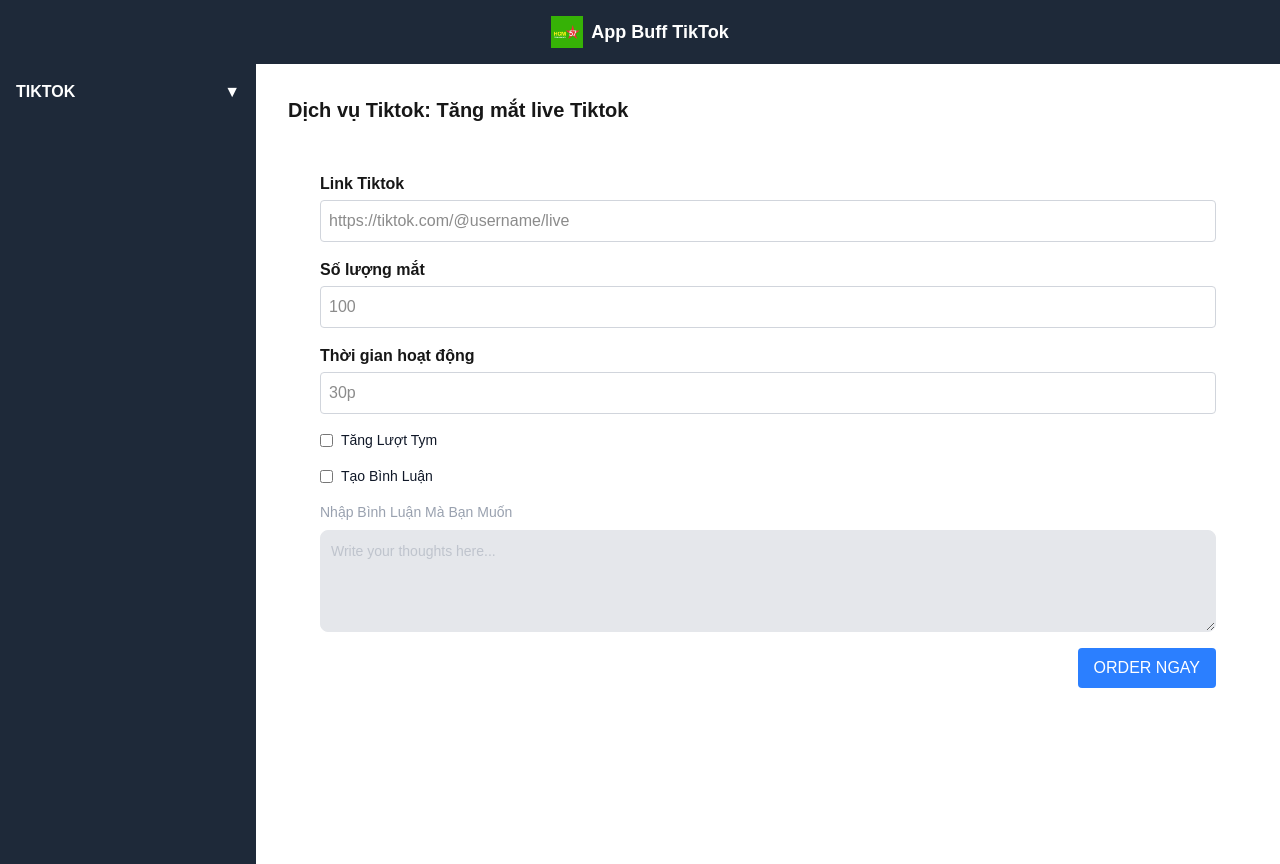
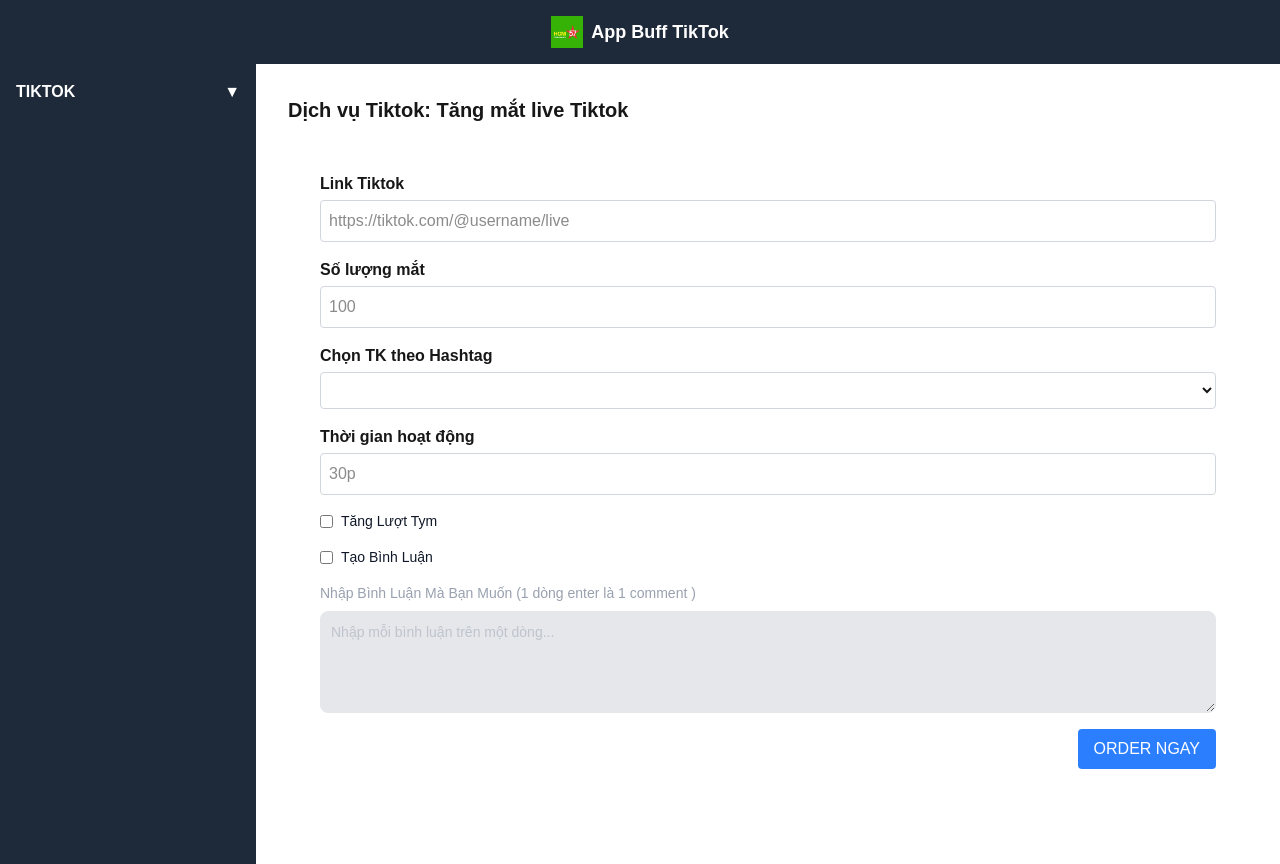
Before and after one commit to NguyenKhanhDuy612/app_auto_tiktok, a Next.js app in the folder frontend/app-buff/: page / in a window 1280 px wide. Built offline with nearby package versions, Linux system fonts and the light colour scheme.

Commit message:
Update index.tsx

```diff
--- a/frontend/app-buff/components/TiktokSidebar/View/index.tsx
+++ b/frontend/app-buff/components/TiktokSidebar/View/index.tsx
@@ -7,12 +7,18 @@
   const [time, SetTime] = useState("");
   const [isCommentEnabled, setIsCommentEnabled] = useState(false);
   const [comment, setComment] = useState("");
+  const [isHeartEnabled, setIsHeartEnabled] = useState(false);
 
   const handleSubmit = (e: React.FormEvent) => {
     e.preventDefault();
+    const commentLines = comment
+      .split("\n")
+      .map((line) => line.trim())
+      .filter((line) => line !== "");
     console.log("Link Tiktok:", linkTiktok);
     console.log("Số lượng mắt:", soLuongMat);
     console.log("Tạo bình luận:", isCommentEnabled ? comment : "Không tạo bình luận");
+    console.log("Bình luận:", commentLines);
   };
 
   return (
@@ -42,6 +48,13 @@
             />
           </div>
           <div>
+            <label className="block font-semibold mb-1">Chọn TK theo Hashtag</label>
+            <select
+
+              className="w-full border border-gray-300 rounded p-2"
+            />
+          </div>
+          <div>
             <label className="block font-semibold mb-1">Thời gian hoạt động</label>
             <input
               type="number"
@@ -52,9 +65,19 @@
             />
           </div>
           <div className="flex items-center mb-4">
-                      <input id="checkbox-tim" type="checkbox" value=""  />
-                      <label htmlFor="default-checkbox" className="ms-2 text-sm font-medium text-gray-900 dark:text-gray-300">Tăng Lượt Tym</label>
-              </div>
+            <input
+              id="checkbox-heart"
+              type="checkbox"
+              value=""
+              onChange={(e) => setIsHeartEnabled(e.target.checked)}
+            />
+            <label
+              htmlFor="checkbox-heart"
+              className="ms-2 text-sm font-medium text-gray-900 dark:text-gray-300"
+            >
+              Tăng Lượt Tym
+            </label>
+          </div>
 
           <div className="flex items-center mb-4">
             <input
@@ -77,7 +100,7 @@
               isCommentEnabled ? "text-gray-900" : "text-gray-400"
             }`}
           >
-            Nhập Bình Luận Mà Bạn Muốn
+            Nhập Bình Luận Mà Bạn Muốn (1 dòng enter là 1 comment )
           </label>
           <textarea
             id="message"
@@ -90,7 +113,7 @@
                 ? "text-gray-900 bg-gray-50 border-gray-300"
                 : "text-gray-400 bg-gray-200 border-gray-200"
             } rounded-lg border focus:ring-blue-500 focus:border-blue-500`}
-            placeholder="Write your thoughts here..."
+            placeholder="Nhập mỗi bình luận trên một dòng..."
           ></textarea>
 
           <div className="text-right">
```
